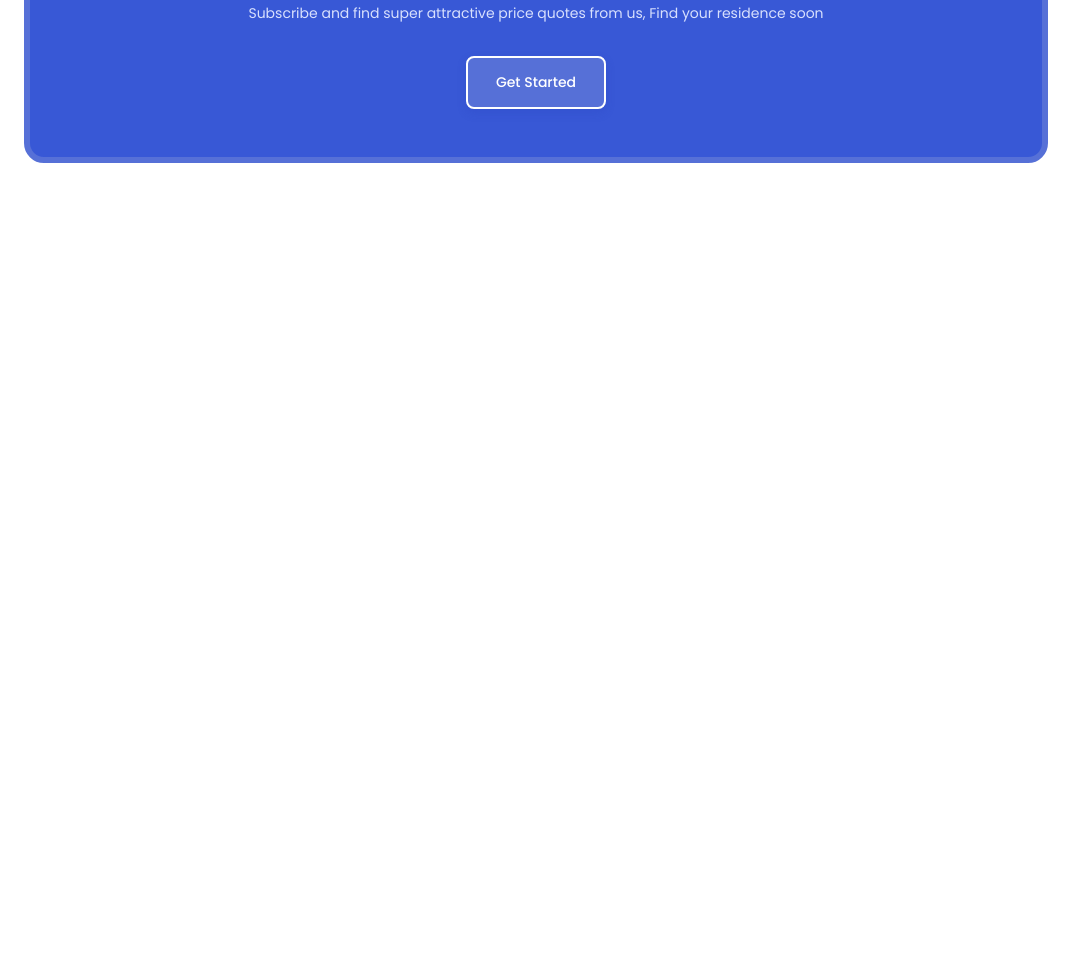
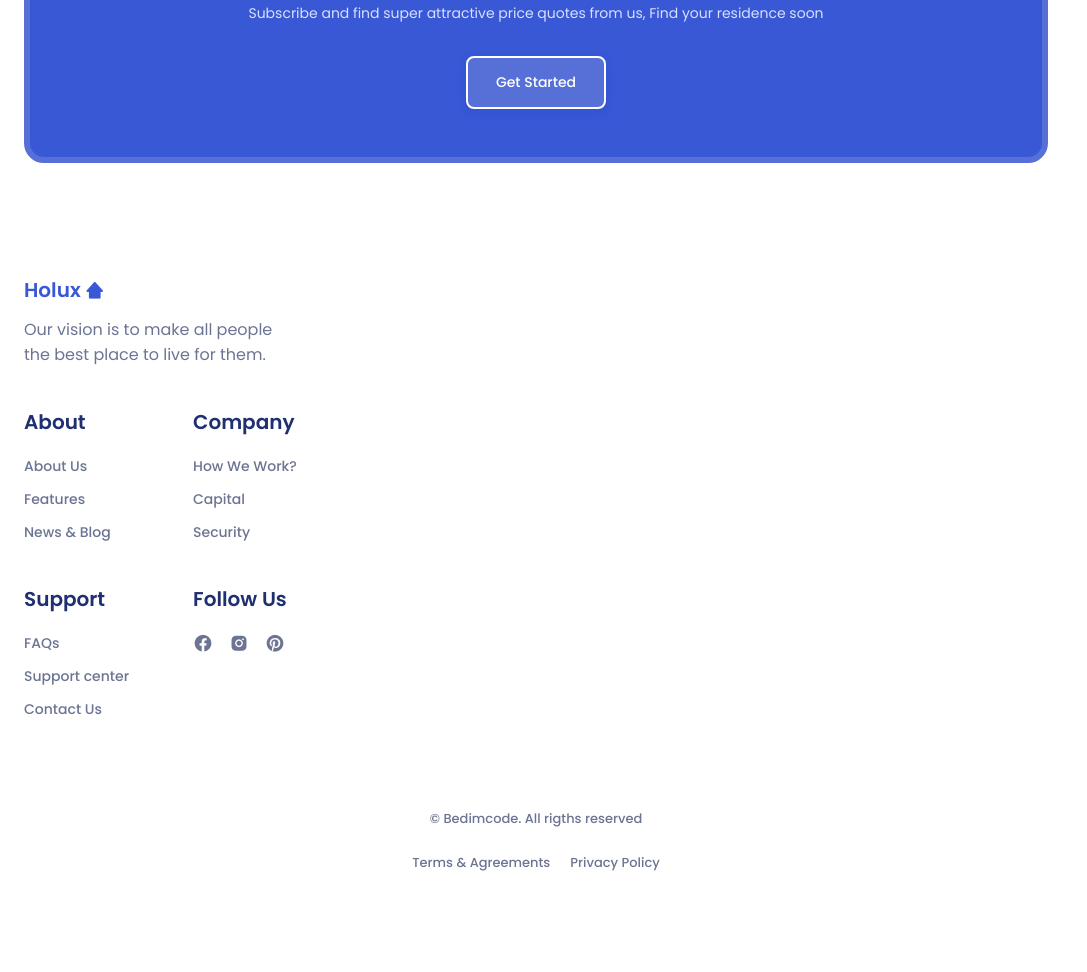
Before and after one commit to zeinmubaraq/holux-website, a plain HTML site: page index.html in a window 1280 px wide. Shown: the part 3947-4919 px from the top of the page, without its empty margins (0-1087 px from the left). Before the commit the page ends 4250 px from the top, so only its background shows below. Drawn offline with nearby package versions, Linux system fonts and the light colour scheme.

Commit message:
adding footer section

```diff
--- a/assets/css/styles.css
+++ b/assets/css/styles.css
@@ -69,7 +69,6 @@ body {
   background-color: var(--body-color);
   color: var(--text-color);
   transition: 0.3s; /* For animation dark mode */
-  margin-bottom: 100px;
 }
 
 h1,
@@ -678,6 +677,97 @@ button {
 }
 
 /*=============== FOOTER ===============*/
+.footer__container {
+  row-gap: 2.5rem;
+}
+
+.footer__logo {
+  color: var(--first-color);
+  font-size: var(--h3-font-size);
+  font-weight: var(--font-semi-bold);
+  display: inline-flex;
+  align-items: center;
+  column-gap: 0.25rem;
+  margin-bottom: 0.75rem;
+}
+
+.footer__logo i {
+  font-size: 1.25rem;
+}
+
+.footer__description,
+.footer__link {
+  font-size: var(--small-font-size);
+  font-weight: var(--font-medium);
+}
+
+.footer__content,
+.footer__links {
+  display: grid;
+}
+
+.footer__content {
+  grid-template-columns: repeat(2, max-content);
+  gap: 2.5rem 4rem;
+}
+
+.footer__title {
+  font-size: var(--h3-font-size);
+  margin-bottom: 1rem;
+}
+
+.footer__links {
+  row-gap: 0.5rem;
+}
+
+.footer__link {
+  color: var(--text-color);
+  transition: 0.3s;
+}
+
+.footer__link:hover {
+  color: var(--title-color);
+}
+
+.footer__social {
+  display: flex;
+  column-gap: 1rem;
+}
+
+.footer__social-link {
+  font-size: 1.25rem;
+  color: var(--text-color);
+  transition: 0.3s;
+}
+
+.footer__social-link:hover {
+  color: var(--title-color);
+}
+
+.footer__info,
+.footer__privacy {
+  display: flex;
+}
+
+.footer__info {
+  padding-bottom: 6rem;
+  margin-top: 5.5rem;
+  flex-direction: column;
+  text-align: center;
+  row-gap: 1.5rem;
+}
+
+.footer__copy,
+.footer__privacy a {
+  font-size: var(--smaller-font-size);
+  font-weight: var(--font-medium);
+  color: var(--text-color);
+}
+
+.footer__privacy {
+  justify-content: center;
+  column-gap: 1.25rem;
+}
 
 /*=============== SCROLL BAR ===============*/
 
--- a/index.html
+++ b/index.html
@@ -440,6 +440,99 @@
     </main>
     <!-- Main End -->
 
+    <!-- Footer Start -->
+    <footer class="footer section">
+      <div class="footer__container container grid">
+        <div>
+          <a href="#" class="footer__logo">
+            Holux <i class="bx bxs-home-alt-2"></i>
+          </a>
+          <p class="footer_description">
+            Our vision is to make all people <br />
+            the best place to live for them.
+          </p>
+        </div>
+
+        <div class="footer__content">
+          <div>
+            <h3 class="footer__title">About</h3>
+
+            <ul class="footer__links">
+              <li>
+                <a href="#" class="footer__link">About Us</a>
+              </li>
+              <li>
+                <a href="#" class="footer__link">Features</a>
+              </li>
+              <li>
+                <a href="#" class="footer__link">News & Blog</a>
+              </li>
+            </ul>
+          </div>
+
+          <div>
+            <h3 class="footer__title">Company</h3>
+
+            <ul class="footer__links">
+              <li>
+                <a href="#" class="footer__link">How We Work?</a>
+              </li>
+              <li>
+                <a href="#" class="footer__link">Capital</a>
+              </li>
+              <li>
+                <a href="#" class="footer__link">Security</a>
+              </li>
+            </ul>
+          </div>
+
+          <div>
+            <h3 class="footer__title">Support</h3>
+
+            <ul class="footer__links">
+              <li>
+                <a href="#" class="footer__link">FAQs</a>
+              </li>
+              <li>
+                <a href="#" class="footer__link">Support center</a>
+              </li>
+              <li>
+                <a href="#" class="footer__link">Contact Us</a>
+              </li>
+            </ul>
+          </div>
+
+          <div>
+            <h3 class="footer__title">Follow Us</h3>
+
+            <ul class="footer__social">
+              <a href="#" class="footer__social-link">
+                <i class="bx bxl-facebook-circle"></i>
+              </a>
+              <a href="#" class="footer__social-link">
+                <i class="bx bxl-instagram-alt"></i>
+              </a>
+              <a href="#" class="footer__social-link">
+                <i class="bx bxl-pinterest"></i>
+              </a>
+            </ul>
+          </div>
+        </div>
+      </div>
+
+      <div class="footer__info container">
+        <span class="footer__copy">
+          &#169; Bedimcode. All rigths reserved
+        </span>
+
+        <div class="footer__privacy">
+          <a href="#">Terms & Agreements</a>
+          <a href="#">Privacy Policy</a>
+        </div>
+      </div>
+    </footer>
+    <!-- Footer End -->
+
     <script src="/assets/js/swiper-bundle.min.js"></script>
     <script src="/assets/js/main.js"></script>
   </body>
```
